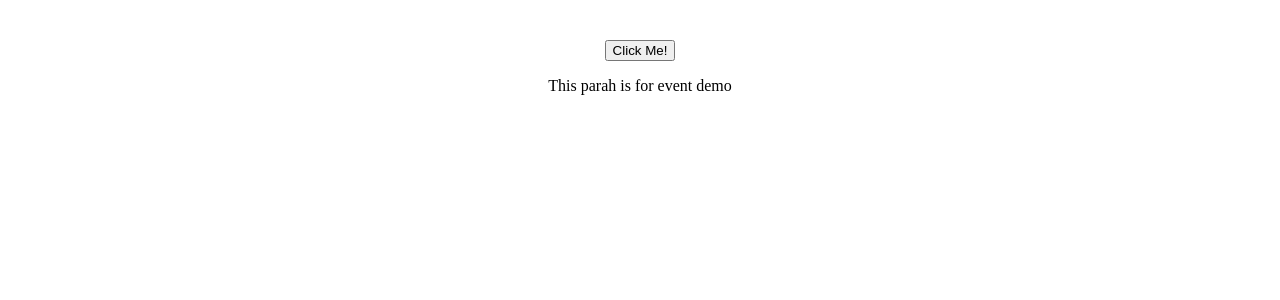
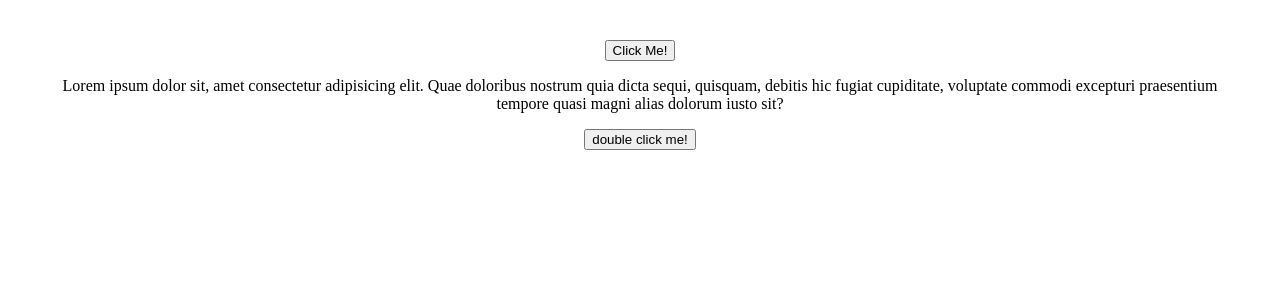
Before and after one commit to Rohan-Saxena644/React, a React (Vite) app: page / in a window 1280 px wide. Shown: the top 300 px of the page. Built offline with nearby package versions, Linux system fonts and the light colour scheme.

Commit message:
Event listners through react

```diff
--- a/src/Button.jsx
+++ b/src/Button.jsx
@@ -1,15 +1,21 @@
-function printHello(){
+function printHello(event){
     console.log("Hello!");
+    console.log(event);
 }
 
 function printBye(){
     console.log("bye!");
 }
 
+function handleDblClick(){
+    console.log("you double clicked");
+}
+
 export default function Button(){
     return (
     <div>
         <button onClick={printHello}>Click Me!</button>
-        <p onClick={printBye}>This parah is for event demo</p>
-    </div>)
+        <p onMouseOver={printBye}>Lorem ipsum dolor sit, amet consectetur adipisicing elit. Quae doloribus nostrum quia dicta sequi, quisquam, debitis hic fugiat cupiditate, voluptate commodi excepturi praesentium tempore quasi magni alias dolorum iusto sit?</p>
+        <button onDoubleClick={handleDblClick}>double click me!</button>
+    </div>);
 }
```
